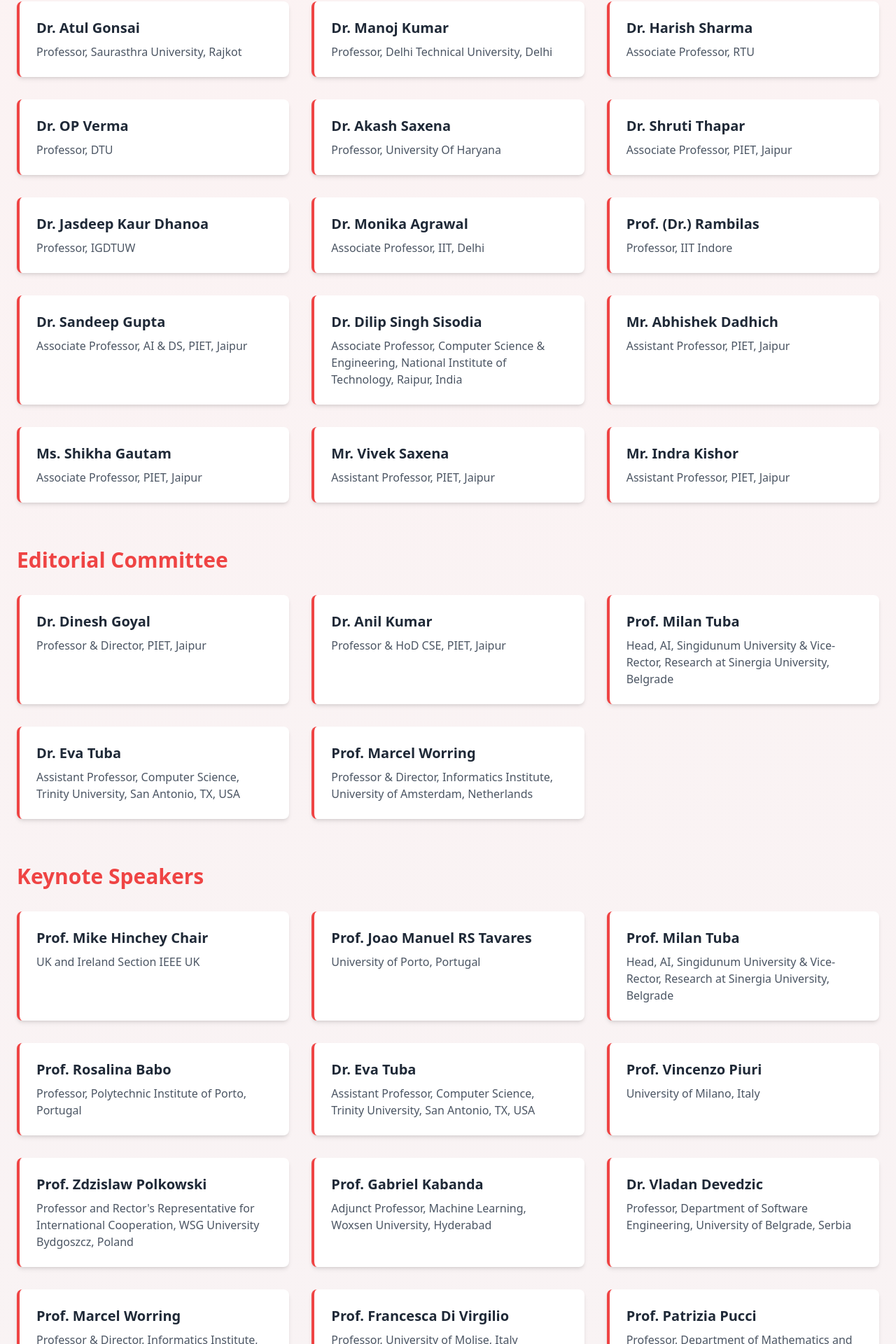
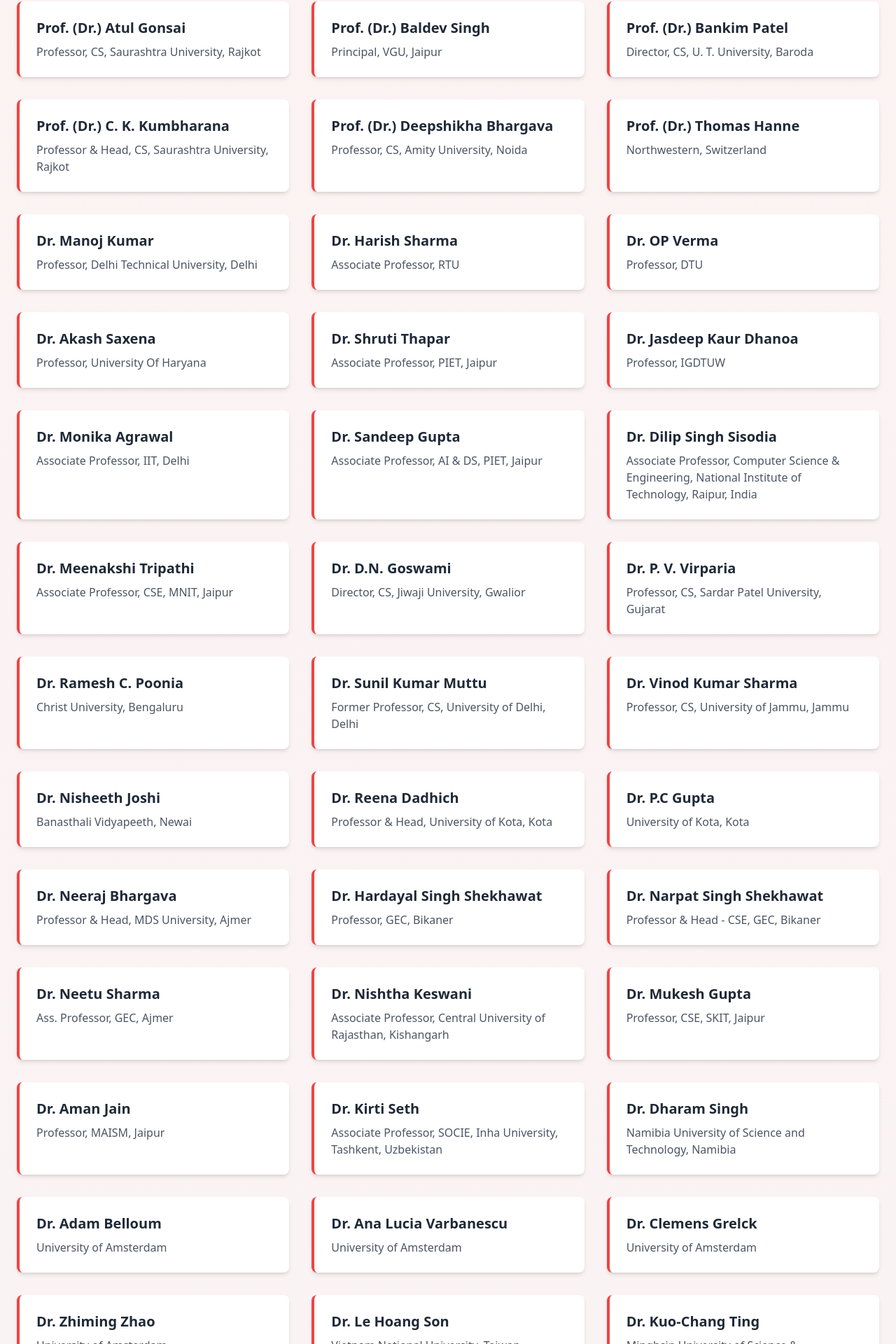
Before and after one commit to Diyamehta60/Department_conference, a React (Vite) app: page /committees in a window 1280 px wide. Shown: the part 2198-4118 px from the top of the page at 70% size. Built offline with nearby package versions, Linux system fonts and the light colour scheme.

Commit message:
tpc changed

```diff
--- a/src/pages/Committees.jsx
+++ b/src/pages/Committees.jsx
@@ -101,43 +101,68 @@
     {
       title: "Technical Program Chair",
       members: [
-        {
-          name: "Dr. Atul Gonsai",
-          role: "Professor, Saurasthra University, Rajkot",
-        },
-        {
-          name: "Dr. Manoj Kumar",
-          role: "Professor, Delhi Technical University, Delhi",
-        },
+        { name: "Prof. (Dr.) Atul Gonsai", role: "Professor, CS, Saurashtra University, Rajkot" },
+        { name: "Prof. (Dr.) Baldev Singh", role: "Principal, VGU, Jaipur" },
+        { name: "Prof. (Dr.) Bankim Patel", role: "Director, CS, U. T. University, Baroda" },
+        { name: "Prof. (Dr.) C. K. Kumbharana", role: "Professor & Head, CS, Saurashtra University, Rajkot" },
+        { name: "Prof. (Dr.) Deepshikha Bhargava", role: "Professor, CS, Amity University, Noida" },
+        { name: "Prof. (Dr.) Thomas Hanne", role: "Northwestern, Switzerland" },
+        { name: "Dr. Manoj Kumar", role: "Professor, Delhi Technical University, Delhi" },
         { name: "Dr. Harish Sharma", role: "Associate Professor, RTU" },
         { name: "Dr. OP Verma", role: "Professor, DTU" },
         { name: "Dr. Akash Saxena", role: "Professor, University Of Haryana" },
-        {
-          name: "Dr. Shruti Thapar",
-          role: "Associate Professor, PIET, Jaipur",
-        },
+        { name: "Dr. Shruti Thapar", role: "Associate Professor, PIET, Jaipur" },
         { name: "Dr. Jasdeep Kaur Dhanoa", role: "Professor, IGDTUW" },
         { name: "Dr. Monika Agrawal", role: "Associate Professor, IIT, Delhi" },
-        { name: "Prof. (Dr.) Rambilas", role: "Professor, IIT Indore" },
-        {
-          name: "Dr. Sandeep Gupta",
-          role: "Associate Professor, AI & DS, PIET, Jaipur",
-        },
-        {
-          name: "Dr. Dilip Singh Sisodia",
-          role: "Associate Professor, Computer Science & Engineering, National Institute of Technology, Raipur, India",
-        },
-        {
-          name: "Mr. Abhishek Dadhich",
-          role: "Assistant Professor, PIET, Jaipur",
-        },
-        {
-          name: "Ms. Shikha Gautam",
-          role: "Associate Professor, PIET, Jaipur",
-        },
+        { name: "Dr. Sandeep Gupta", role: "Associate Professor, AI & DS, PIET, Jaipur" },
+        { name: "Dr. Dilip Singh Sisodia", role: "Associate Professor, Computer Science & Engineering, National Institute of Technology, Raipur, India" },
+        { name: "Dr. Meenakshi Tripathi", role: "Associate Professor, CSE, MNIT, Jaipur" },
+        { name: "Dr. D.N. Goswami", role: "Director, CS, Jiwaji University, Gwalior" },
+        { name: "Dr. P. V. Virparia", role: "Professor, CS, Sardar Patel University, Gujarat" },
+        { name: "Dr. Ramesh C. Poonia", role: "Christ University, Bengaluru" },
+        { name: "Dr. Sunil Kumar Muttu", role: "Former Professor, CS, University of Delhi, Delhi" },
+        { name: "Dr. Vinod Kumar Sharma", role: "Professor, CS, University of Jammu, Jammu" },
+        { name: "Dr. Nisheeth Joshi", role: "Banasthali Vidyapeeth, Newai" },
+        { name: "Dr. Reena Dadhich", role: "Professor & Head, University of Kota, Kota" },
+        { name: "Dr. P.C Gupta", role: "University of Kota, Kota" },
+        { name: "Dr. Neeraj Bhargava", role: "Professor & Head, MDS University, Ajmer" },
+        { name: "Dr. Hardayal Singh Shekhawat", role: "Professor, GEC, Bikaner" },
+        { name: "Dr. Narpat Singh Shekhawat", role: "Professor & Head - CSE, GEC, Bikaner" },
+        { name: "Dr. Neetu Sharma", role: "Ass. Professor, GEC, Ajmer" },
+        { name: "Dr. Nishtha Keswani", role: "Associate Professor, Central University of Rajasthan, Kishangarh" },
+        { name: "Dr. Mukesh Gupta", role: "Professor, CSE, SKIT, Jaipur" },
+        { name: "Dr. Aman Jain", role: "Professor, MAISM, Jaipur" },
+        { name: "Dr. Kirti Seth", role: "Associate Professor, SOCIE, Inha University, Tashkent, Uzbekistan" },
+        { name: "Dr. Dharam Singh", role: "Namibia University of Science and Technology, Namibia" },
+        { name: "Dr. Adam Belloum", role: "University of Amsterdam" },
+        { name: "Dr. Ana Lucia Varbanescu", role: "University of Amsterdam" },
+        { name: "Dr. Clemens Grelck", role: "University of Amsterdam" },
+        { name: "Dr. Zhiming Zhao", role: "University of Amsterdam" },
+        { name: "Dr. Le Hoang Son", role: "Vietnam National University, Taiwan" },
+        { name: "Dr. Kuo-Chang Ting", role: "Minghsin University of Science & Technology, Taiwan" },
+        { name: "Dr. Cornelia Victoria Anghel Drugarin", role: "Eftimie Murgu University of Reșița, Romania" },
+        { name: "Prof. Sheng-Lung Peng", role: "Professor, National Dong Hwa University, Taiwan" },
+        { name: "Prof. V.S. Dhaka", role: "Professor & Head IT, Manipal University, Jaipur" },
+        { name: "Prof. Ajith Abraham", role: "Machine Intelligence Research, USA" },
+        { name: "Prof. Anoop Singh Poonia", role: "Chairman, RIET, Jaipur" },
+        { name: "Prof. Prashant Sahai Saxena", role: "Director-DE, JECRC University, Jaipur" },
+        { name: "Prof. Rajveer Singh Shekhawat", role: "Former Professor, CSE, Manipal University, Jaipur" },
+        { name: "Prof. S.C. Kulhari", role: "Former Professor CSE, Manipal University, Jaipur" },
+        { name: "Prof. S.S Sarangdevot", role: "Vice Chancellor, JRN Rajasthan Vidyapeeth University, Udaipur" },
+        { name: "Prof. Do Phuc", role: "University of Information Technology, Ho Chi Minh City, Vietnam" },
+        { name: "Prof. Nhu Nguyen Gia", role: "Duy Tan University, Vietnam" },
+        { name: "Prof. Valentina Balas", role: "Auriel University, Romania" },
+        { name: "Mr. Abhishek Dadhich", role: "Assistant Professor, PIET, Jaipur" },
+        { name: "Ms. Shikha Gautam", role: "Associate Professor, PIET, Jaipur" },
         { name: "Mr. Vivek Saxena", role: "Assistant Professor, PIET, Jaipur" },
         { name: "Mr. Indra Kishor", role: "Assistant Professor, PIET, Jaipur" },
-      ],
+        { name: "Mr. Amit Joshi", role: "Director, GR Foundation, Ahmedabad" },
+        { name: "Prof. Dhiren Patel", role: "Gujarat Vidyapeeth University, Ahmedabad" },
+        { name: "Prof. Dinesh Goyal", role: "Director Engineering, PIET, Jaipur" },
+        { name: "Prof. M. Hanumanthappa", role: "Professor, CS, Banglore University, Bangalore" },
+        { name: "Prof. Manish Shrimali", role: "Professor, CS, Rajasthan Vidyapeeth University, Udaipur" }
+      ]
+
     },
     {
       title: "Editorial Committee",
```
